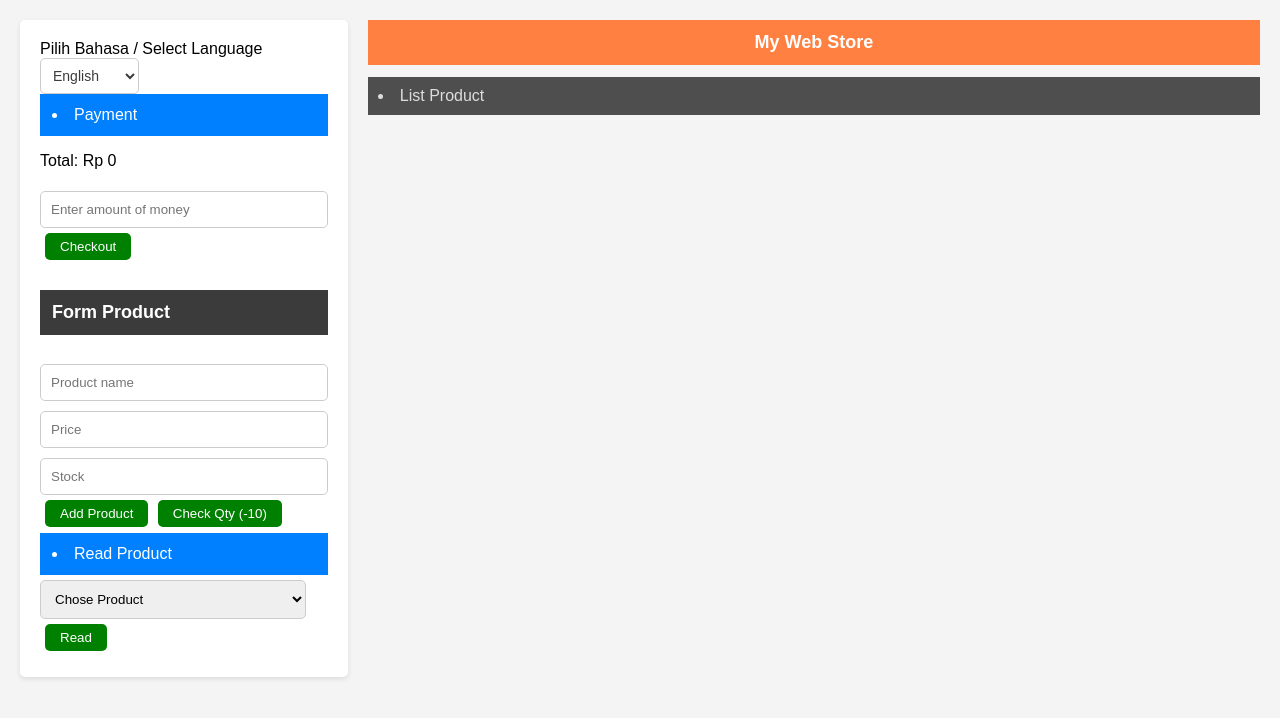
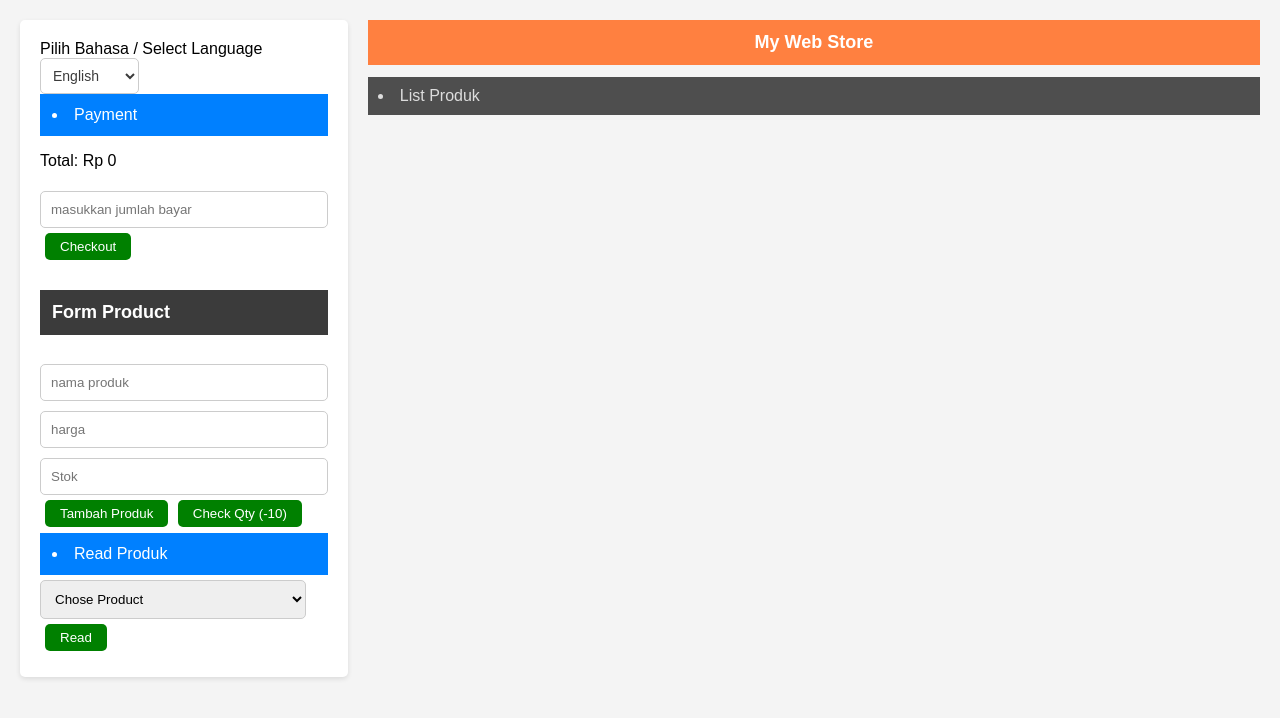
Before and after one commit to nemits99/Mystore, a plain HTML site: page index.html in a window 1280 px wide. Drawn offline with Linux system fonts and the light colour scheme.

Commit message:
Update index.html

```diff
--- a/index.html
+++ b/index.html
@@ -175,14 +175,14 @@
         <li id="paymentLabel">Payment</li>
         <div id="cartItems"></div>
         <p>Total: Rp <span id="totalPrice">0</span></p>
-        <input type="number" id="payment" placeholder="Enter amount of money" class="form-input">
+        <input type="number" id="payment" placeholder="masukkan jumlah bayar" class="form-input">
         <button onclick="checkout()">Checkout</button>
 
         <h4 id="formProductLabel">Form Product</h4>
-        <input type="text" id="productName" placeholder="Product name" class="form-input">
-        <input type="number" id="productPrice" placeholder="Price" class="form-input">
-        <input type="number" id="productStock" placeholder="Stock" class="form-input">
-        <button onclick="addProduct()" id="addProductButton">Add Product</button>
+        <input type="text" id="productName" placeholder="nama produk" class="form-input">
+        <input type="number" id="productPrice" placeholder="harga" class="form-input">
+        <input type="number" id="productStock" placeholder="Stok" class="form-input">
+        <button onclick="addProduct()" id="addProductButton">Tambah Produk</button>
         <button onclick="checkLowStock()" id="checkQtyButton">Check Qty (-10)</button>
 
         <!-- Modal untuk Stok Rendah -->
@@ -194,9 +194,9 @@
             </div>
         </div>
 
-        <li id="readProductLabel">Read Product</li>
+        <li id="readProductLabel">Read Produk</li>
         <select id="productDropdown" class="form-input">
-            <option value="">Choose Product</option>
+            <option value="">pilih produk</option>
         </select>
         <button onclick="openProductDetails()" id="readButton">Read</button>
 
@@ -212,7 +212,7 @@
 
     <div class="product-list">
         <h1 id="productListTitle">My Web Store</h1>
-        <li>List Product</li>
+        <li>List Produk</li>
         <div id="productList"></div>
     </div>
 
```
